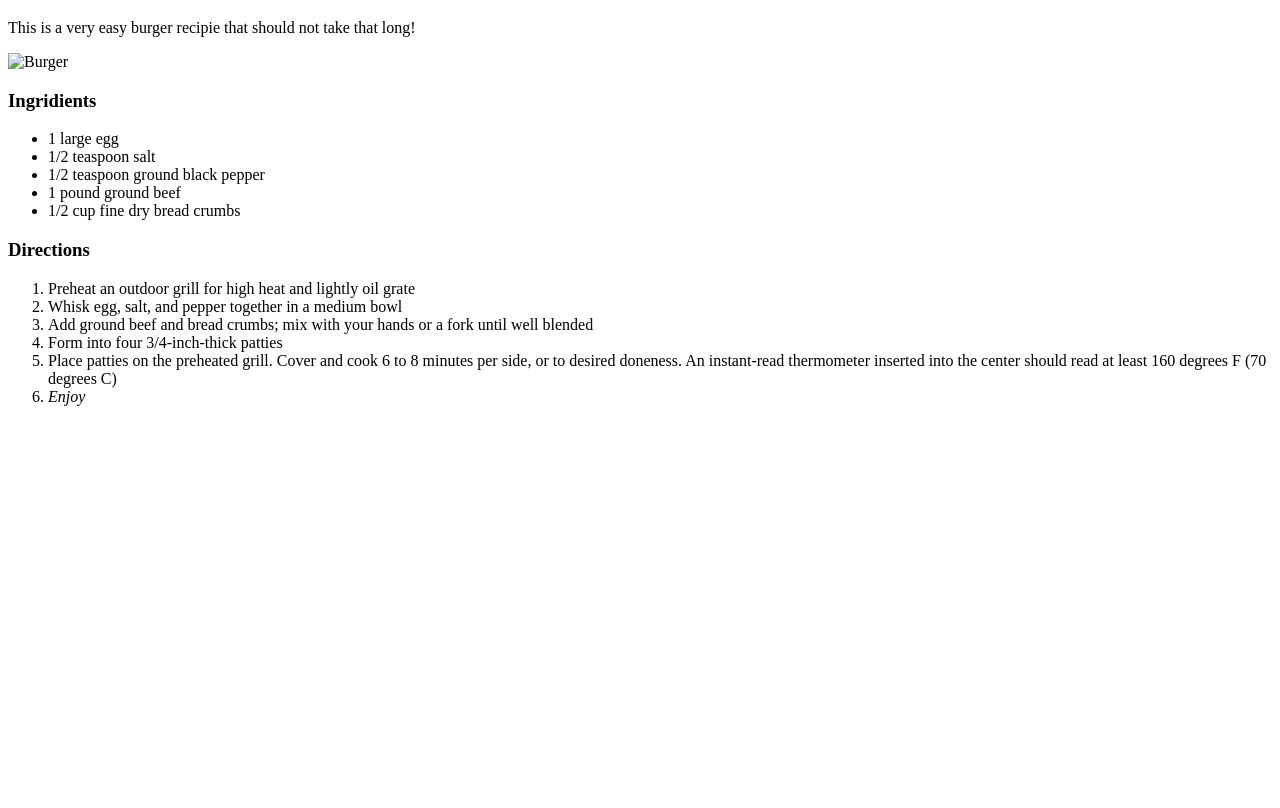
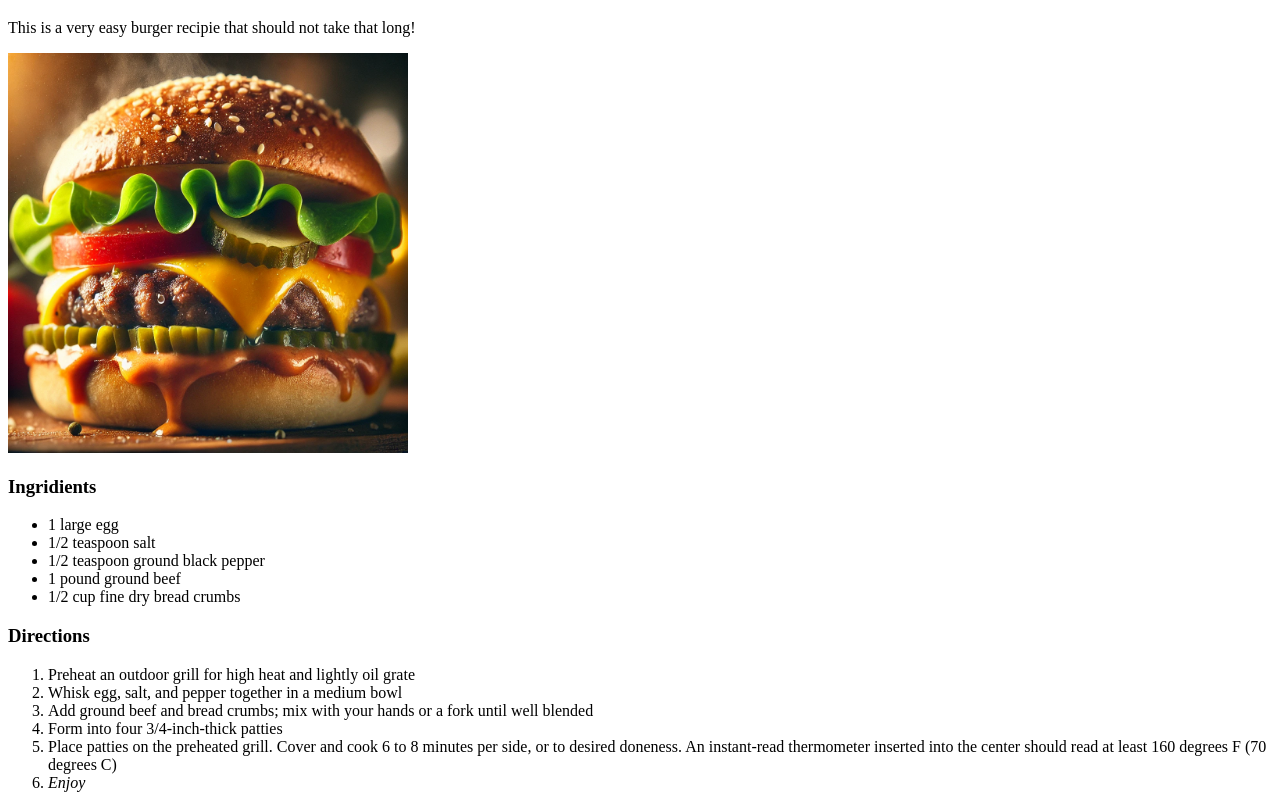
Before and after one commit to endilegend/Odin-recipes, a plain HTML site: page recipes/burger.html in a window 1280 px wide. Shown: the part 61-869 px from the top of the page. Before the commit the page ends 800 px from the top, so only its background shows below. Drawn offline with Linux system fonts and the light colour scheme; files whose address does not match are found by name.

Commit message:
Fixed burger image

```diff
--- a/recipes/burger.html
+++ b/recipes/burger.html
@@ -8,7 +8,7 @@
     <body>
         <h1>Best Brurger Recipie</h1>
         <p>This is a very easy burger recipie that should not take that long!</p>
-        <img src="./img/burger.jpg" alt="Burger">
+        <img src="/Users/enditroqe/Desktop/repos/Odin-recipes/img/burger.jpg" alt="Burger" height = 400 width = 400>
         <h3>Ingridients</h3>
         <ul>
             <li>1 large egg</li>
```
